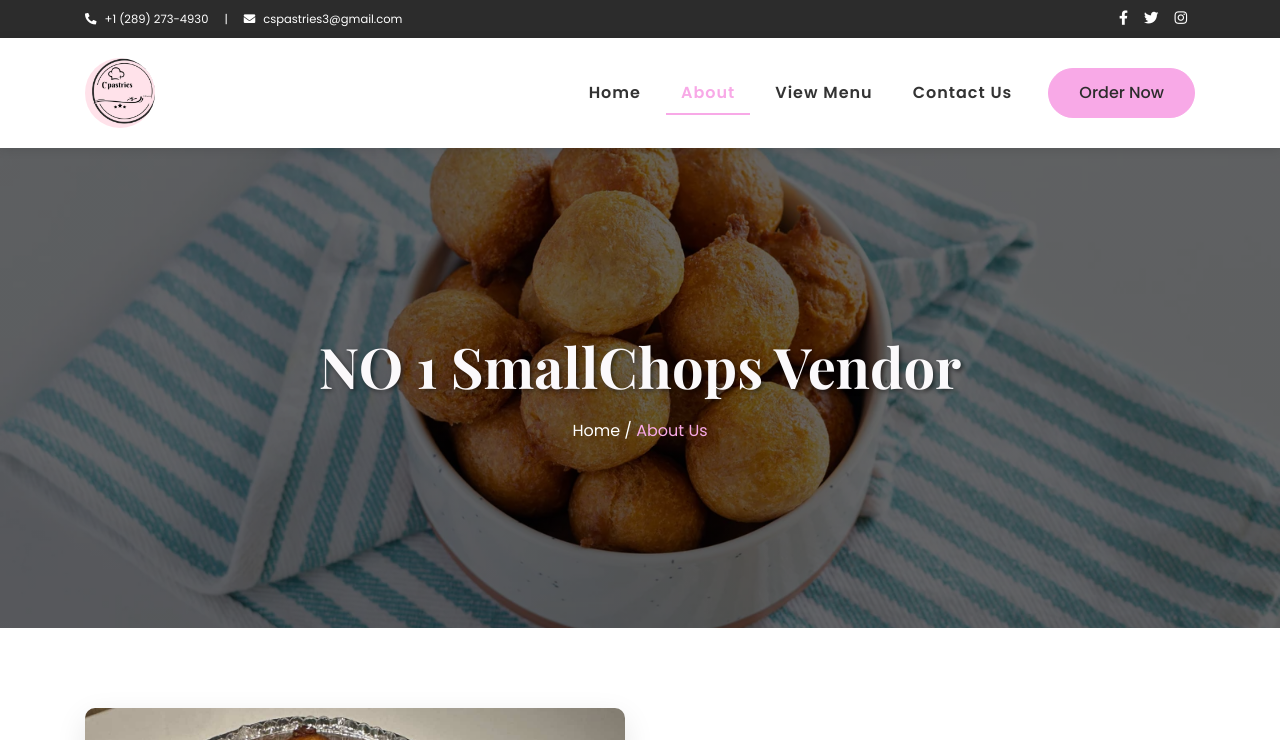
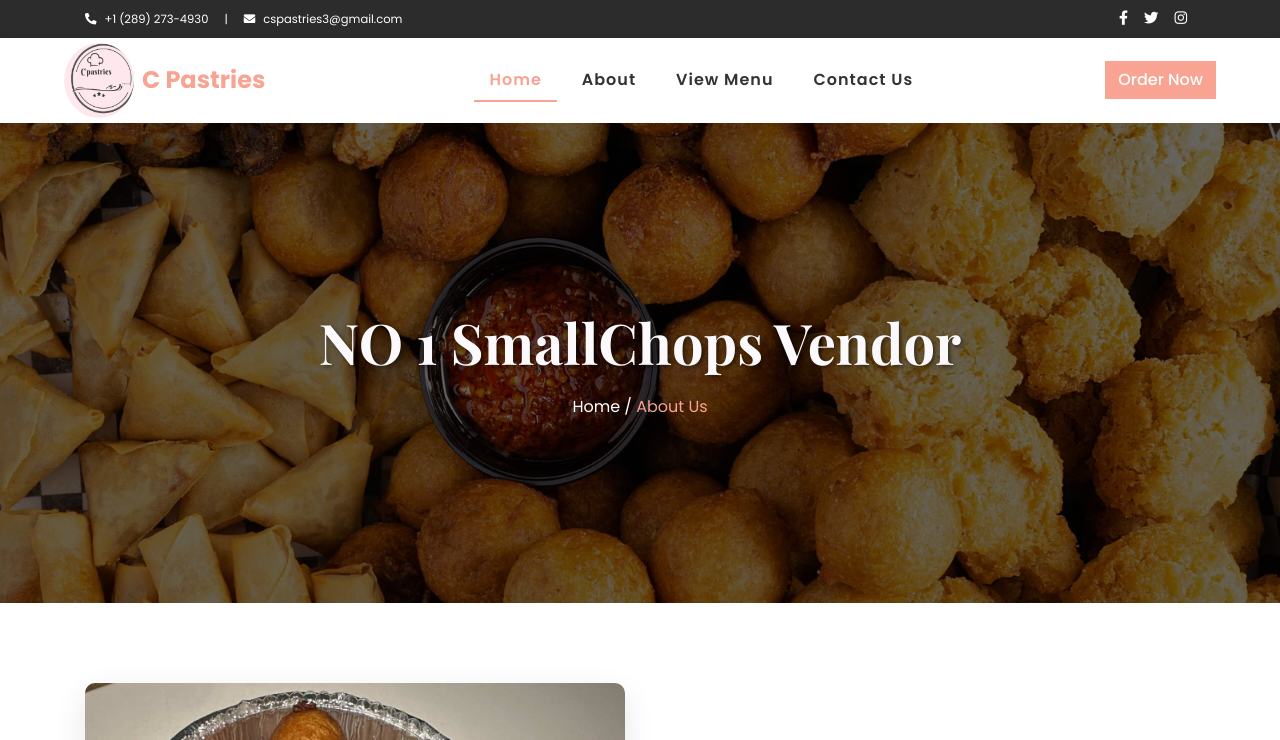
Before and after one commit to Gigx267/C-Pastries, a plain HTML site: page about.html in a window 1280 px wide. Shown: the top 740 px of the page. Drawn offline with nearby package versions, Linux system fonts and the light colour scheme.

Commit message:
Update about.html

```diff
--- a/about.html
+++ b/about.html
@@ -22,7 +22,7 @@
     <style>
         /* ===== CSS VARIABLES ===== */
         :root {
-            --primary-gold: #f8a9e7;
+            --primary-gold: #f9a392;
             --primary-dark: #2c2c2c;
             --accent-gold: #c19b2e;
             --light-cream: #f8f5f2;
@@ -195,7 +195,7 @@
 
         /* ===== HERO SECTION ===== */
         .about-hero {
-            background: linear-gradient(rgba(0, 0, 0, 0.6), rgba(0, 0, 0, 0.6)), url(./bg2.webp) center center no-repeat;
+            background: linear-gradient(rgba(0, 0, 0, 0.6), rgba(0, 0, 0, 0.6)), url(./bg.webp) center center no-repeat;
             background-size: cover;
             background-attachment: fixed;
             min-height: 60vh;
@@ -511,36 +511,29 @@
             </div>
         </div>
     </div>
+  <div class="container-fluid p-0">
+    <nav class="navbar navbar-expand-lg bg-white navbar-light py-3 py-lg-0 px-lg-5">
+        <a href="index.html" class="navbar-brand ml-lg-3 d-flex align-items-center">
+            <img style="height: 2cm; border-radius: 50%; opacity: 80%;" src="logo.jpg" alt="Bakery Logo" srcset="">
+            <span style="font-size: 1.5rem; font-weight: bold; color: #f9a392; margin-left: 0.5rem; line-height: 1;">
+                C Pastries
+            </span>
+        </a>
+        <button type="button" class="navbar-toggler" data-toggle="collapse" data-target="#navbarCollapse">
+            <span class="navbar-toggler-icon"></span>
+        </button>
+        <div class="collapse navbar-collapse justify-content-between px-lg-3" id="navbarCollapse">
+            <div class="navbar-nav m-auto py-0">
+                <a href="index.html" class="nav-item nav-link active">Home</a>
+                <a href="about.html" class="nav-item nav-link">About</a>
+                <a href="menu.html" class="nav-item nav-link"> View Menu</a>
 
-    <!-- Navigation -->
-    <nav class="navbar navbar-expand-lg navbar-light bg-white sticky-top">
-        <div class="container">
-            <a href="index.html" class="navbar-brand">
-                <img src="logo.jpg" alt="C Pastries Logo">
-            </a>
-            <button class="navbar-toggler" type="button" data-toggle="collapse" data-target="#navbarCollapse">
-                <span class="navbar-toggler-icon"></span>
-            </button>
-            <div class="collapse navbar-collapse" id="navbarCollapse">
-                <ul class="navbar-nav ml-auto">
-                    <li class="nav-item">
-                        <a href="index.html" class="nav-link">Home</a>
-                    </li>
-                    <li class="nav-item">
-                        <a href="about.html" class="nav-link active">About</a>
-                    </li>
-                    <li class="nav-item">
-                        <a href="menu.html" class="nav-link">View Menu</a>
-                    </li>
-                    <li class="nav-item">
-                        <a href="contact.html" class="nav-link">Contact Us</a>
-                    </li>
-                </ul>
-                <a href="order.html" class="btn btn-pastry ml-lg-3 mt-3 mt-lg-0">Order Now</a>
+                <a href="contact.html" class="nav-item nav-link">Contact Us </a>
             </div>
+            <a href="order.html" class="btn btn-primary d-none d-lg-block">Order Now</a>
         </div>
     </nav>
-
+</div>
     <!-- Hero Section -->
     <div class="about-hero">
         <div class="container">
```
